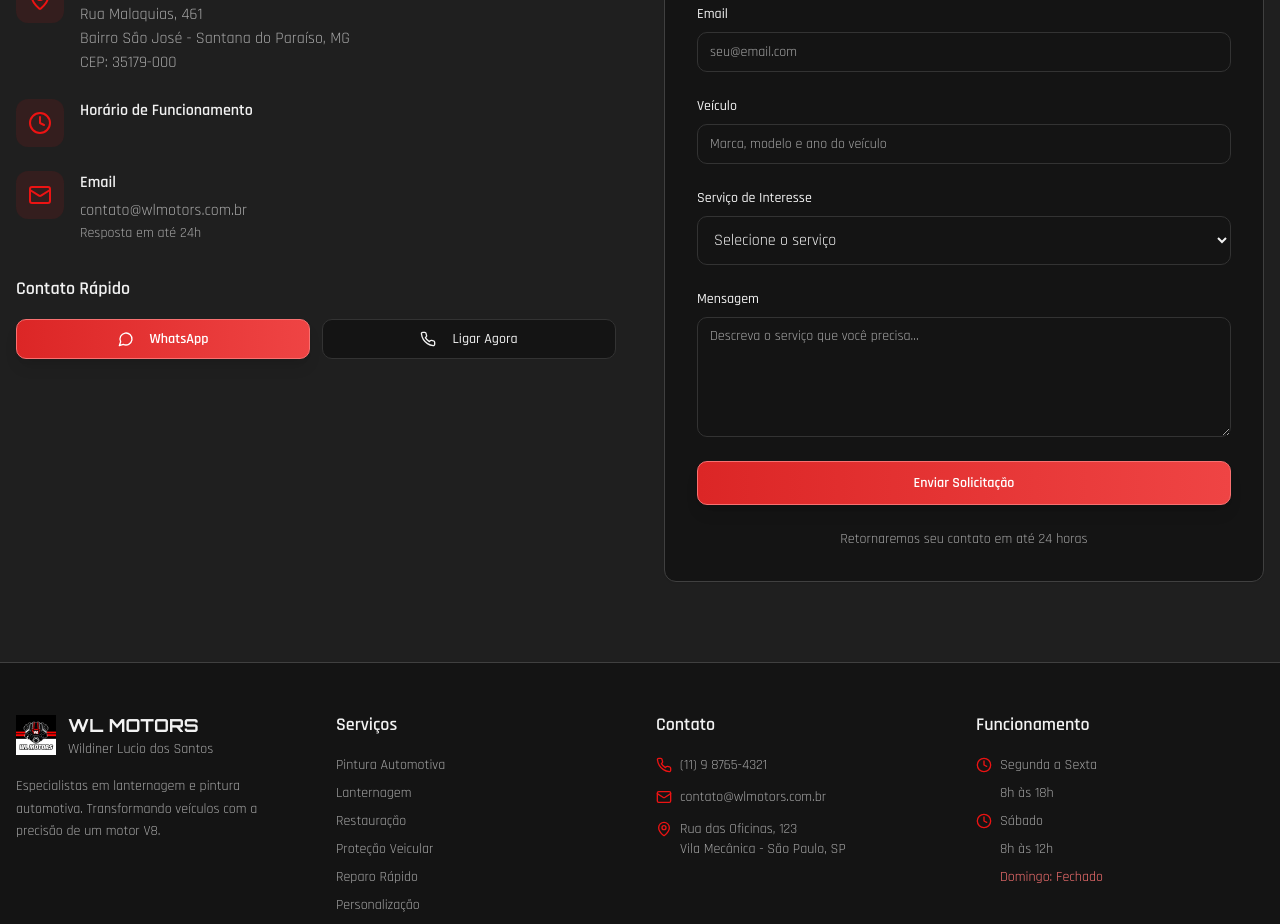
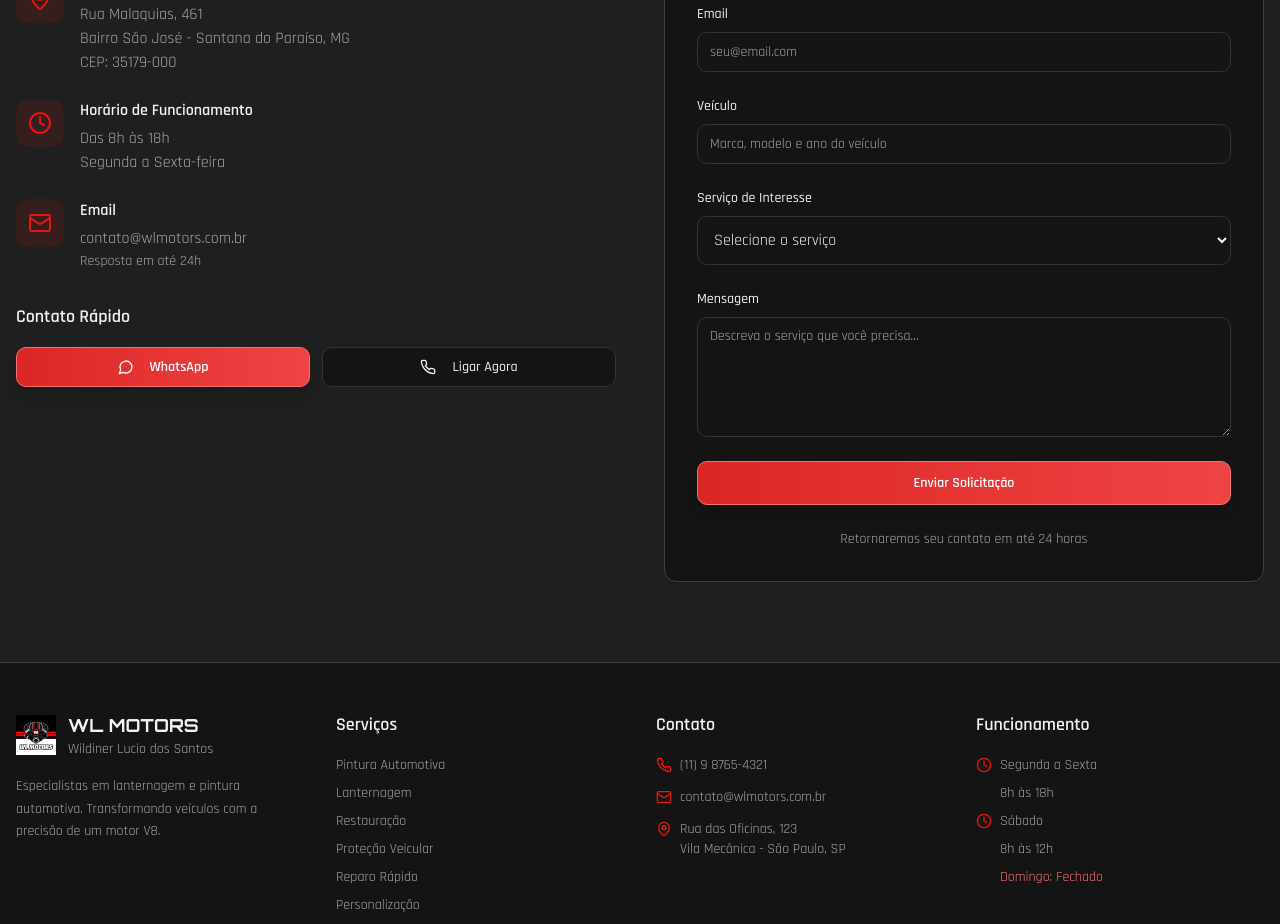
Before and after one commit to WindsonMSBR/wildinerV8, a React (Vite) app: page / in a window 1280 px wide. Shown: the part 3860-4784 px from the top of the page. Built offline with nearby package versions, Linux system fonts and the light colour scheme.

Commit message:
Update operating hours
Update the operating hours to "8 AM to 6 PM, Monday to Friday".

```diff
--- a/src/components/Contact.tsx
+++ b/src/components/Contact.tsx
@@ -56,7 +56,10 @@ export const Contact = () => {
                   </div>
                   <div>
                     <h4 className="font-semibold mb-1">Horário de Funcionamento</h4>
-
+                    <p className="text-muted-foreground">
+                      Das 8h às 18h<br />
+                      Segunda a Sexta-feira
+                    </p>
                   </div>
                 </div>
 
```
